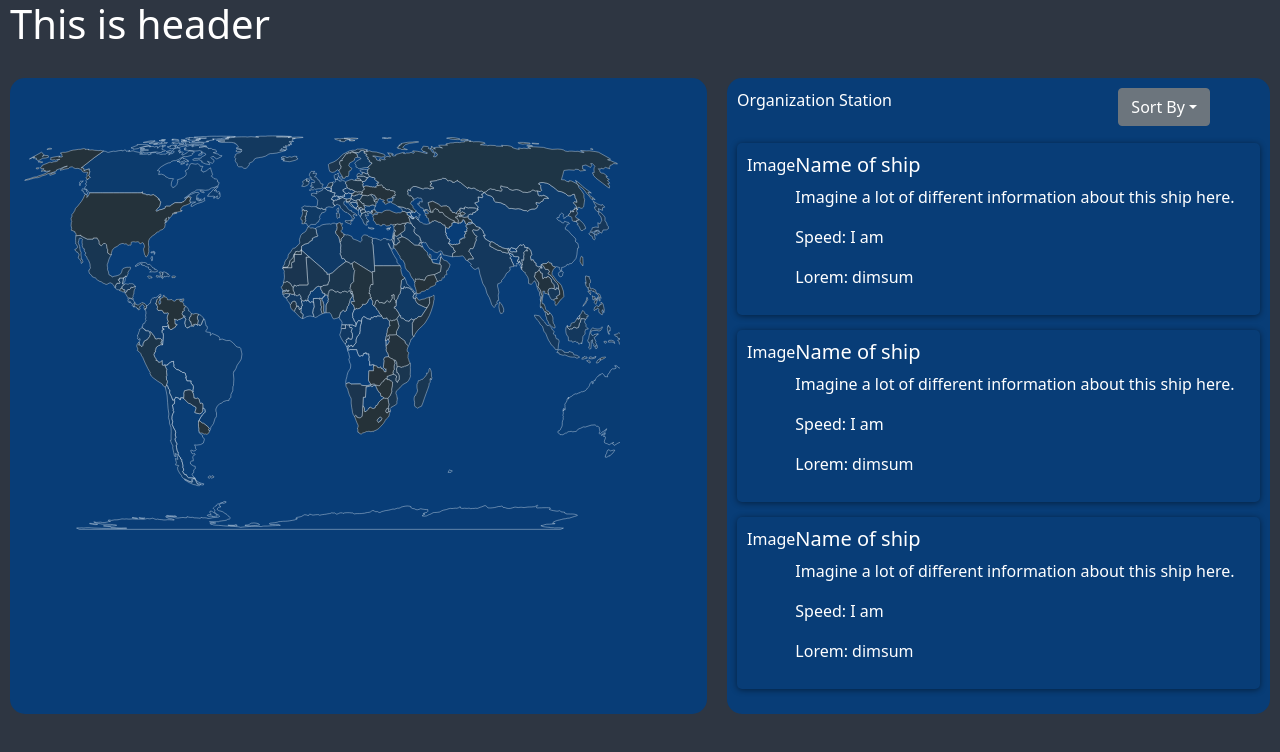
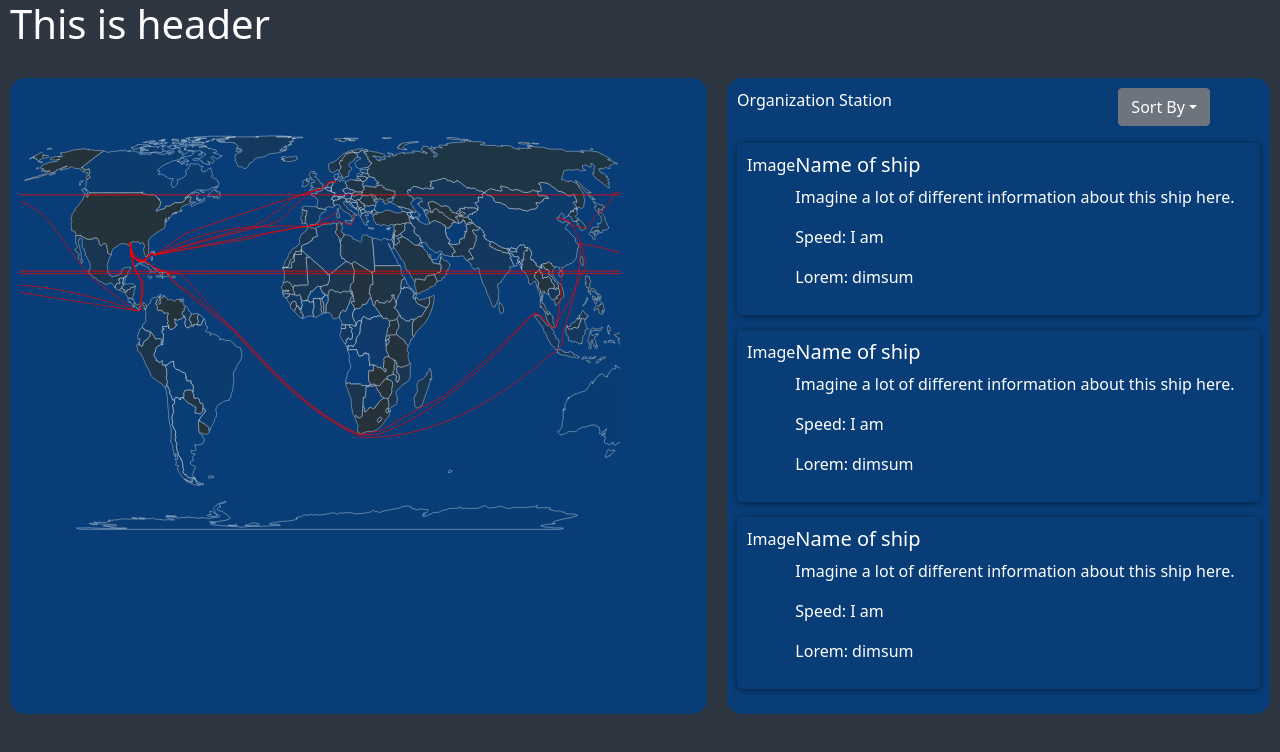
Before and after one commit to haved/Veracity7, a React (Create React App) app: page / in a window 1280 px wide. Shown: the top 752 px of the page. Built offline with nearby package versions, Linux system fonts and the light colour scheme.

Commit message:
tegner turer

```diff
--- a/src/Components/MapContainer.tsx
+++ b/src/Components/MapContainer.tsx
@@ -17,7 +17,6 @@ const MapContainer  = (props: {boats: Boat[]})  => {
     const {boats} = props;
     const [geographies, setGeographies] = React.useState<[] | Array<Feature<Geometry | null>>>([]);
     const trips: Trip[] = [];
-    const points: Array<number[]> = [];
 
     React.useEffect(() => {
         fetch('/data/world.json').then((response) => {
@@ -30,23 +29,39 @@ const MapContainer  = (props: {boats: Boat[]})  => {
                 const mapFeature: Array<Feature<Geometry | null>> = ((feature(worldData, worldData.objects.countries) as unknown) as FeatureCollection).features;
                 setGeographies(mapFeature);
             })
-
         })
     }, []);
 
     const projection = geoEqualEarth().scale(scale).translate([cx, cy]).rotate([0,0]);
     boats.forEach( e => {
+      console.log(e.ballastTrip.points.length);
         trips.push(e.ballastTrip);
         trips.push(e.ladenTrip);
-    })
+    });
 
-    trips.forEach( e => {
-        e.points.forEach(p => {
-            points.push([p.long, p.lat]);
-        });
-    })
+    function pathOfTrip(trip: Trip) {
+      const projectedPoints: [number, number][] = [];
+      trip.points.forEach((point) => {
+        const projectedPoint = projection([point.long, point.lat])!;
+        projectedPoints.push(projectedPoint);
+      });
 
-    console.log(points);
+      const pathData = projectedPoints.map((p, i)=> {
+        if(i == 0)
+          return `M ${p[0]} ${p[1]}`;
+        else
+          return `L ${p[0]} ${p[1]}`;
+      }).join(" ");
+
+      return (
+        <path key={`path-${uuid()}`}
+          d={pathData}
+          stroke="red"
+          fill="none"
+          strokeWidth={1}
+          />
+      );
+    }
 
     return (
         <div className={"Container"} id={"map"}>
@@ -62,14 +77,7 @@ const MapContainer  = (props: {boats: Boat[]})  => {
                     ))}
                 </g>
                 <g>
-                    {(points as []).map((d,i) => (
-                        <path key={`path-${uuid()}`}
-                        d={geoPath().projection(projection)(d) as string}
-                        fill={`rgba(100, 0, 0, 100)`}
-                        stroke="red"
-                        strokeWidth={0.5}
-                        />
-                    ))}
+                  {trips.map((d) => pathOfTrip(d))}
                 </g>
             </svg>
         </div>
```
